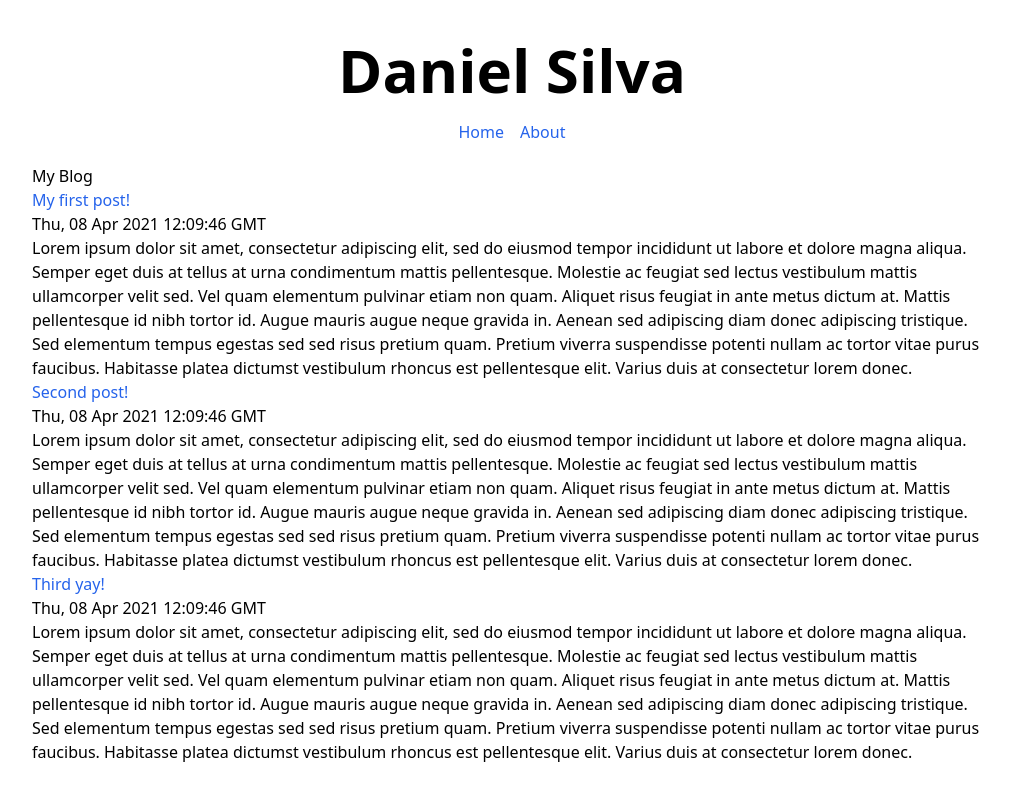
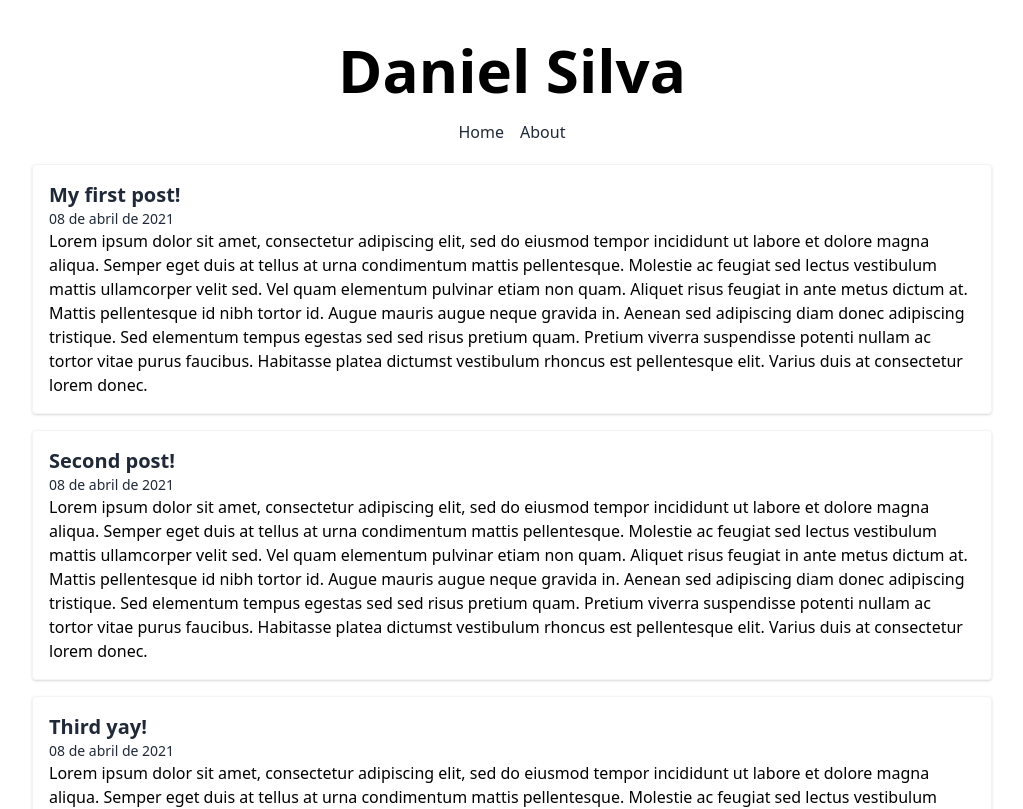
Before and after one commit to GleidsonDaniel/nextjs-blog, a Next.js app: page / in a window 1280 px wide. Shown: the top 809 px of the page, without its empty margins (128-1151 px from the left). Built offline with nearby package versions, Linux system fonts and the light colour scheme.

Commit message:
Set initial blog layout

```diff
--- a/package.json
+++ b/package.json
@@ -8,6 +8,7 @@
     "start": "next start"
   },
   "dependencies": {
+    "date-fns": "^2.20.2",
     "next": "10.1.3",
     "react": "17.0.2",
     "react-dom": "17.0.2"
--- a/src/helpers/data.ts
+++ b/src/helpers/data.ts
@@ -1,7 +1,7 @@
 export const blogPosts = [
   {
     title: "My first post!",
-    date: new Date().toUTCString(),
+    date: new Date(),
     slug: "first",
     content:
       "Lorem ipsum dolor sit amet, consectetur adipiscing elit, sed do eiusmod tempor incididunt ut labore et dolore magna aliqua. Semper eget duis at tellus at urna condimentum mattis pellentesque. Molestie ac feugiat sed lectus vestibulum mattis ullamcorper velit sed. Vel quam elementum pulvinar etiam non quam. Aliquet risus feugiat in ante metus dictum at. Mattis pellentesque id nibh tortor id. Augue mauris augue neque gravida in. Aenean sed adipiscing diam donec adipiscing tristique. Sed elementum tempus egestas sed sed risus pretium quam. Pretium viverra suspendisse potenti nullam ac tortor vitae purus faucibus. Habitasse platea dictumst vestibulum rhoncus est pellentesque elit. Varius duis at consectetur lorem donec.",
@@ -9,14 +9,14 @@ export const blogPosts = [
   {
     title: "Second post!",
     slug: "second",
-    date: new Date().toUTCString(),
+    date: new Date(),
     content:
       "Lorem ipsum dolor sit amet, consectetur adipiscing elit, sed do eiusmod tempor incididunt ut labore et dolore magna aliqua. Semper eget duis at tellus at urna condimentum mattis pellentesque. Molestie ac feugiat sed lectus vestibulum mattis ullamcorper velit sed. Vel quam elementum pulvinar etiam non quam. Aliquet risus feugiat in ante metus dictum at. Mattis pellentesque id nibh tortor id. Augue mauris augue neque gravida in. Aenean sed adipiscing diam donec adipiscing tristique. Sed elementum tempus egestas sed sed risus pretium quam. Pretium viverra suspendisse potenti nullam ac tortor vitae purus faucibus. Habitasse platea dictumst vestibulum rhoncus est pellentesque elit. Varius duis at consectetur lorem donec.",
   },
   {
     slug: "third",
     title: "Third yay!",
-    date: new Date().toUTCString(),
+    date: new Date(),
     content:
       "Lorem ipsum dolor sit amet, consectetur adipiscing elit, sed do eiusmod tempor incididunt ut labore et dolore magna aliqua. Semper eget duis at tellus at urna condimentum mattis pellentesque. Molestie ac feugiat sed lectus vestibulum mattis ullamcorper velit sed. Vel quam elementum pulvinar etiam non quam. Aliquet risus feugiat in ante metus dictum at. Mattis pellentesque id nibh tortor id. Augue mauris augue neque gravida in. Aenean sed adipiscing diam donec adipiscing tristique. Sed elementum tempus egestas sed sed risus pretium quam. Pretium viverra suspendisse potenti nullam ac tortor vitae purus faucibus. Habitasse platea dictumst vestibulum rhoncus est pellentesque elit. Varius duis at consectetur lorem donec.",
   },
--- a/src/pages/about.tsx
+++ b/src/pages/about.tsx
@@ -4,7 +4,7 @@ export default function About() {
   return (
     <div>
       <Head>
-        <title>Create Next App</title>
+        <title>Sobre</title>
         <link rel="icon" href="/favicon.ico" />
       </Head>
 
--- a/src/pages/index.tsx
+++ b/src/pages/index.tsx
@@ -1,3 +1,5 @@
+import format from "date-fns/format";
+import { ptBR } from "date-fns/locale";
 import { blogPosts } from "helpers/data";
 import Head from "next/head";
 import Link from "next/link";
@@ -6,24 +8,30 @@ export default function Home() {
   return (
     <div>
       <Head>
-        <title>Create Next App</title>
+        <title>Daniel Silva</title>
         <link rel="icon" href="/favicon.ico" />
       </Head>
-
-      <main>
-        <h1>My Blog</h1>
-      </main>
-      <div>
+      <div className="space-y-4">
         {blogPosts.map((post) => (
-          <div key={post.slug}>
-            <div>
-              <Link href={`/blog/${post.slug}`}>{post.title}</Link>
-            </div>
-            <div>{post.date}</div>
-            <div>{post.content}</div>
-          </div>
+          <BlogListItem {...post} key={post.slug} />
         ))}
       </div>
     </div>
   );
 }
+
+function BlogListItem({ slug, title, date, content }) {
+  return (
+    <div className="border border-gray-100 rounded p-4 shadow hover:shadow-lg transition duration-300 ease-in-out">
+      <div>
+        <Link href={`/blog/${slug}`}>
+          <a className="text-xl font-bold">{title}</a>
+        </Link>
+      </div>
+      <div className="text-gray-800 text-sm">
+        {format(date, "dd 'de' MMMM 'de' uuu", { locale: ptBR })}
+      </div>
+      <div>{content}</div>
+    </div>
+  );
+}
--- a/src/styles/globals.css
+++ b/src/styles/globals.css
@@ -4,6 +4,6 @@
 
 @layer base {
   a {
-    @apply text-blue-600 hover:text-blue-400;
+    @apply text-gray-800 hover:text-gray-600;
   }
 }
```
Also changed, not shown: 1 other file (tests, documents, lock files or other folders).
